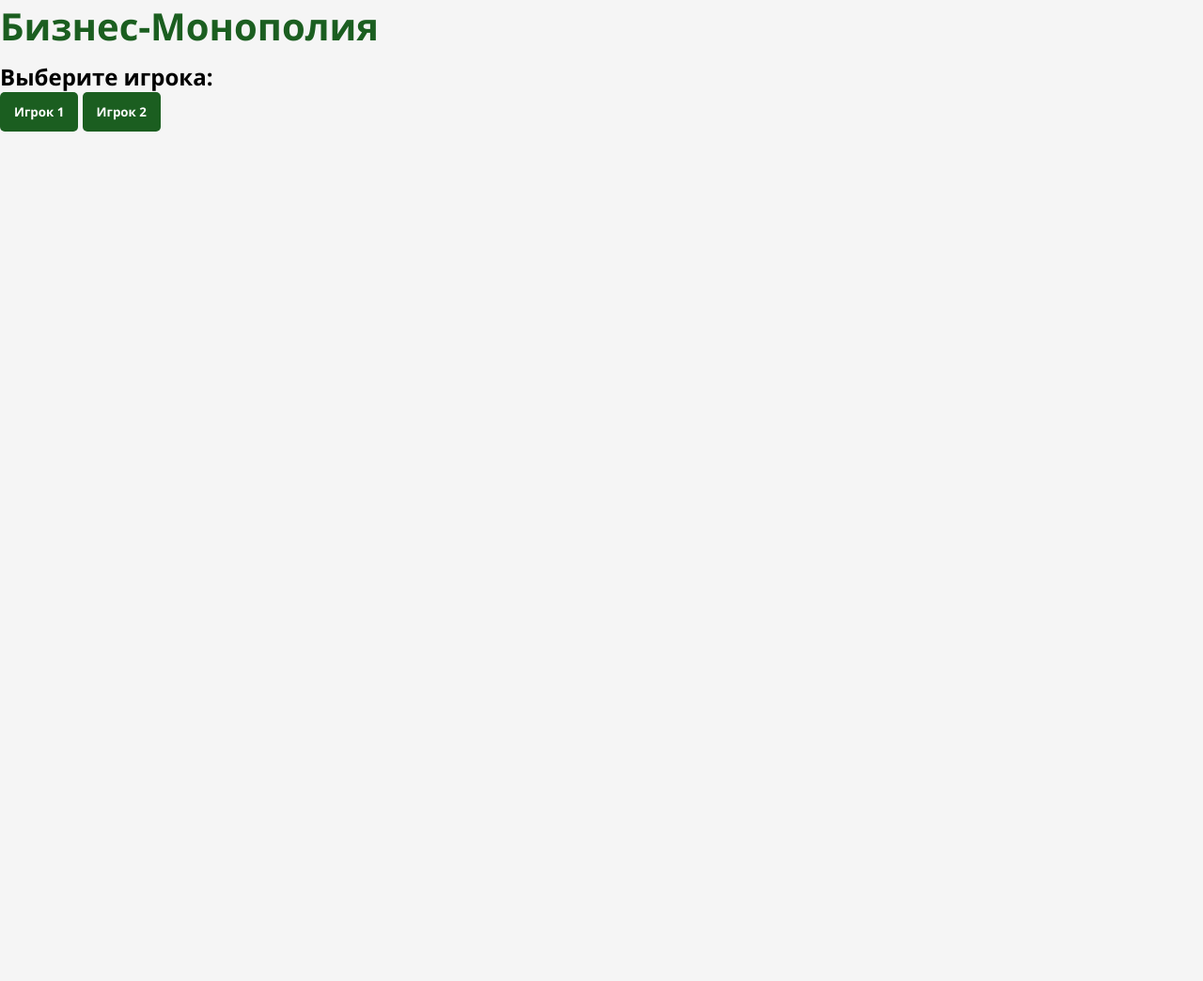
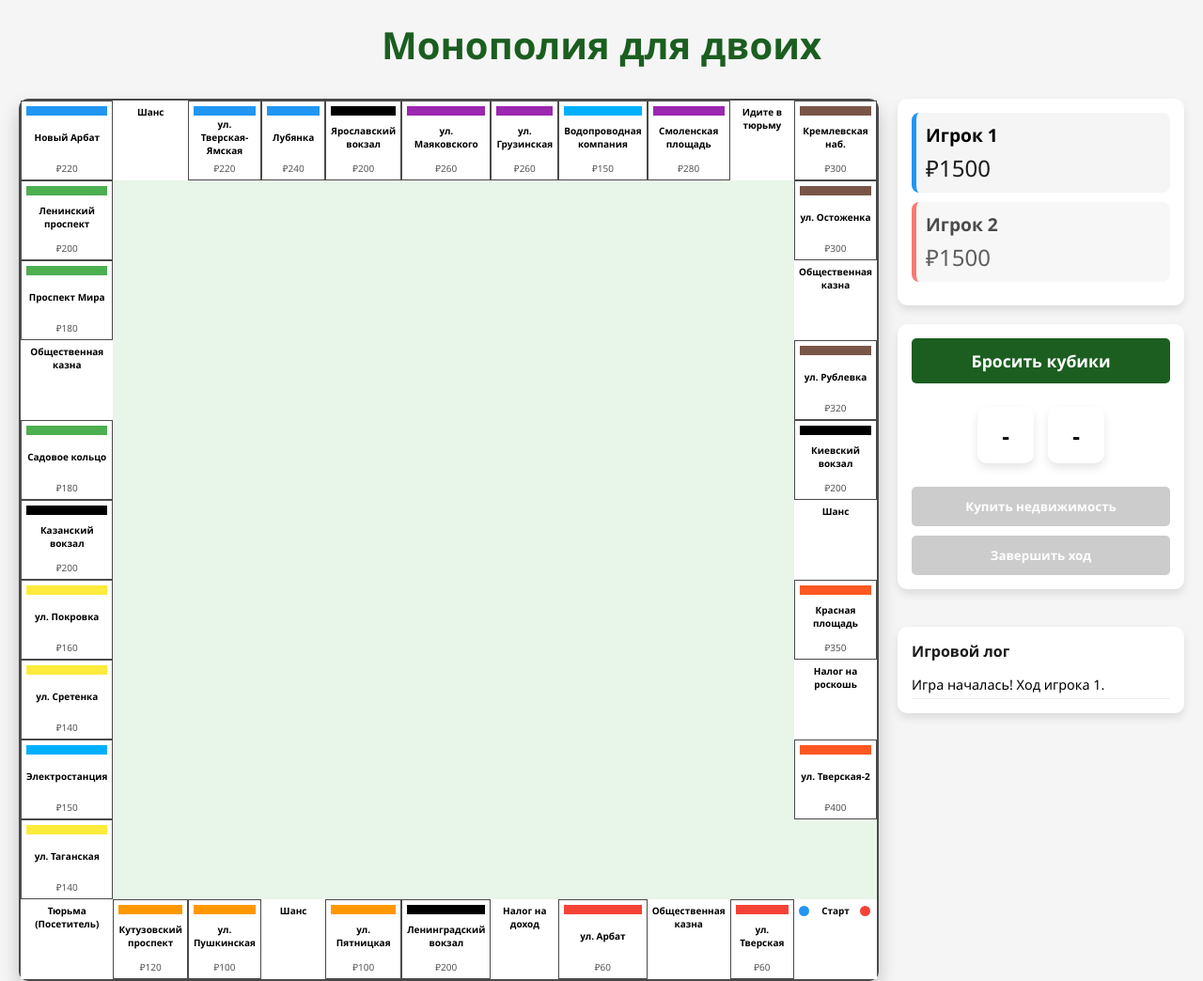
Before and after one commit to crymory/monopoly, a plain HTML site: page index.html in a window 1280 px wide. Shown: the whole page at 94% size. Before the commit the page ends 800 px from the top, so only its background shows below. Drawn offline with Linux system fonts and the light colour scheme.

Commit message:
Update index.html

```diff
--- a/index.html
+++ b/index.html
@@ -1,25 +1,16 @@
+
 <!DOCTYPE html>
 <html lang="ru">
 <head>
     <meta charset="UTF-8">
     <meta name="viewport" content="width=device-width, initial-scale=1.0">
-    <title>Бизнес-Монополия</title>
+    <title>Монополия для двоих</title>
     <link rel="stylesheet" href="styles.css">
 </head>
 <body>
-    <div class="login-container" id="loginContainer">
-        <h1>Бизнес-Монополия</h1>
-        <div class="player-selection">
-            <h2>Выберите игрока:</h2>
-            <button class="player-button" onclick="selectPlayer(1)">Игрок 1</button>
-            <button class="player-button" onclick="selectPlayer(2)">Игрок 2</button>
-        </div>
-    </div>
-
-    <div class="game-container" id="gameContainer" style="display: none;">
+    <div class="game-container">
         <header>
-            <h1>Бизнес-Монополия</h1>
-            <div class="player-id">Вы играете за: <span id="currentPlayerLabel">Игрок 1</span></div>
+            <h1>Монополия для двоих</h1>
         </header>
 
         <div class="game-area">
@@ -47,7 +38,7 @@
                         <div class="dice" id="dice1">-</div>
                         <div class="dice" id="dice2">-</div>
                     </div>
-                    <button class="buy-property" id="buyPropertyBtn" disabled>Купить компанию</button>
+                    <button class="buy-property" id="buyPropertyBtn" disabled>Купить недвижимость</button>
                     <button class="end-turn" id="endTurnBtn" disabled>Завершить ход</button>
                 </div>
 
@@ -62,11 +53,11 @@
     <div class="property-modal" id="propertyModal">
         <div class="modal-content">
             <div class="modal-header">
-                <div class="modal-title">Информация о компании</div>
+                <div class="modal-title">Информация о собственности</div>
                 <button class="close-modal" id="closeModal">&times;</button>
             </div>
             <div class="property-details">
-                <div class="property-name" id="modalPropertyName">Название компании</div>
+                <div class="property-name" id="modalPropertyName">Название недвижимости</div>
                 <div class="property-price" id="modalPropertyPrice">Цена: ₽0</div>
                 <div class="property-rent" id="modalPropertyRent">Аренда: ₽0</div>
                 <div class="property-owner" id="modalPropertyOwner">Владелец: Нет</div>
@@ -86,6 +77,6 @@
         </div>
     </div>
 
-    <script src="script.js"></script>
+   <script src="script.js"></script>
 </body>
 </html>
```
